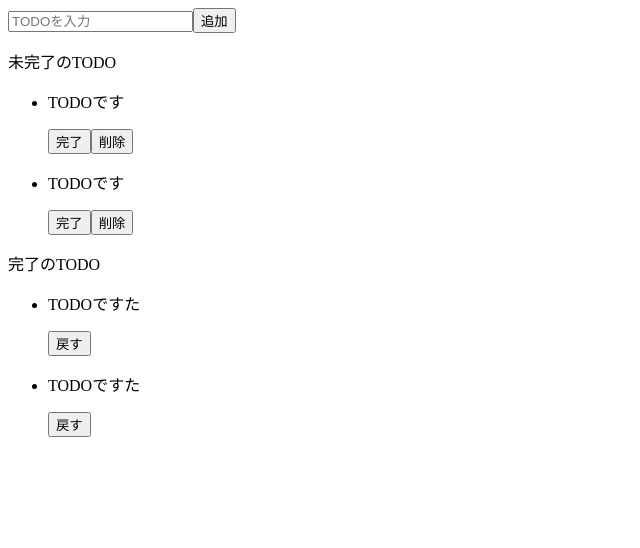
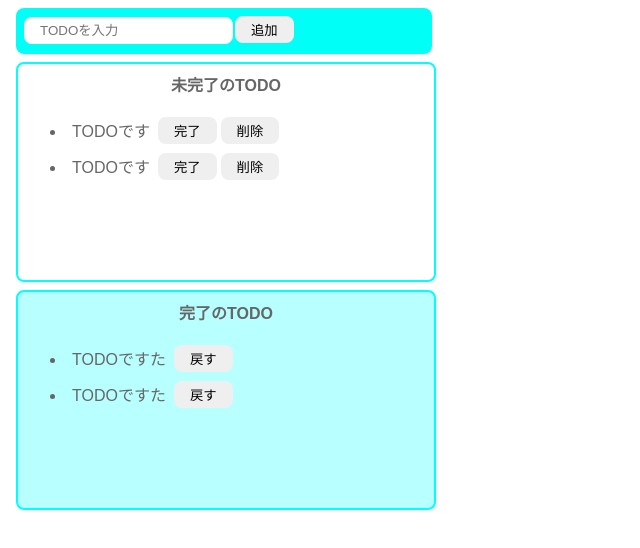
Before and after one commit to saunaman37/todo-react, a React (Vite) app: page / in a window 1280 px wide. Shown: the top 548 px of the page, without its empty margins (0-640 px from the left). Built offline with nearby package versions, Linux system fonts and the light colour scheme.

Commit message:
cssでスタイリング

```diff
--- a/src/Todo.jsx
+++ b/src/Todo.jsx
@@ -3,35 +3,43 @@ import './style.css';
 export const Todo = () => {
   return(
     <>
-    <div>
+    <div className='input-area'>
       <input placeholder='TODOを入力' />
       <button>追加</button>
     </div>
-    <div>
-      <p>未完了のTODO</p>
+    <div className='incomplete-area'>
+      <p className='title'>未完了のTODO</p>
       <ul>
         <li>
-          <p>TODOです</p>
+          <div className='list-row'>
+          <p className='tode-item'>TODOです</p>
           <button>完了</button>
           <button>削除</button>
+          </div>
         </li>
         <li>
-          <p>TODOです</p>
+          <div className='list-row'>
+          <p className='tode-item'>TODOです</p>
           <button>完了</button>
           <button>削除</button>
+          </div>
         </li>
       </ul>
     </div>
-    <div>
-    <p>完了のTODO</p>
+    <div className='complete-area'>
+    <p className='title'>完了のTODO</p>
       <ul>
         <li>
-          <p>TODOですた</p>
+          <div className='list-row'>
+          <p className='tode-item'>TODOですた</p>
           <button>戻す</button>
+          </div>
         </li>
         <li>
-          <p>TODOですた</p>
+          <div className='list-row'>
+          <p className='tode-item'>TODOですた</p>
           <button>戻す</button>
+          </div>
         </li>
       </ul>
     </div>
--- a/src/style.css
+++ b/src/style.css
@@ -0,0 +1,66 @@
+body{
+    font-family: sans-serif;
+    color: #666;
+  }
+
+  input{
+    border-radius: 8px;
+    border: none;
+    padding: 6px 16px;
+  }
+
+  button{
+    border-radius: 8px;
+    border: none;
+    padding: 4px 16px;
+    margin: 0px 2px;
+  }
+
+  button:hover{
+    background-color: red;
+    color: #fff;
+    cursor: pointer;
+  }
+
+  .input-area{
+    background-color: rgb(0, 255, 247);
+    width: 400px;
+    height:30px;
+    padding:8px;
+    margin:8px;
+    border-radius: 8px;
+  }
+
+  .incomplete-area{
+    border:2px solid aqua;
+    width: 400px;
+    min-height: 200px;
+    padding:8px;
+    margin:8px;
+    border-radius: 8px;
+  }
+  .complete-area{
+    border:2px solid aqua;
+    width: 400px;
+    min-height: 200px;
+    padding:8px;
+    margin:8px;
+    border-radius: 8px;
+    background-color: rgb(184, 255, 255);
+  }
+
+  .title{
+    text-align: center;
+    margin-top: 0px;
+    font-weight: bold;
+  }
+
+  .list-row{
+    display: flex;
+    align-items: center;
+  }
+
+  .tode-item{
+    margin: 6px;
+
+  }
```
